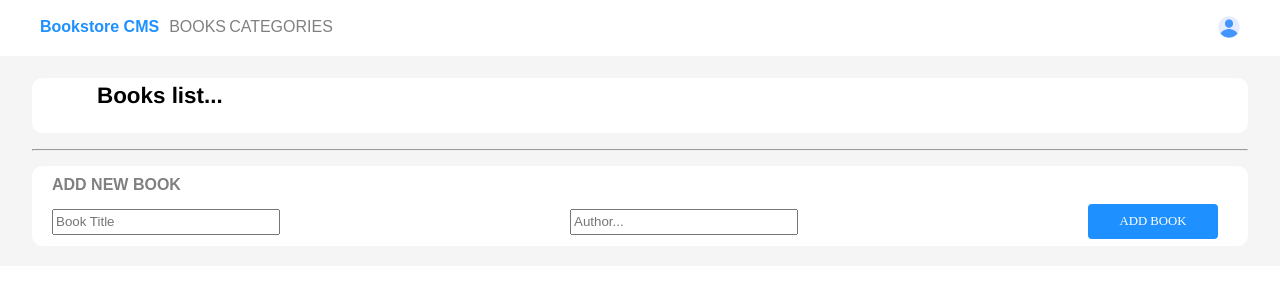
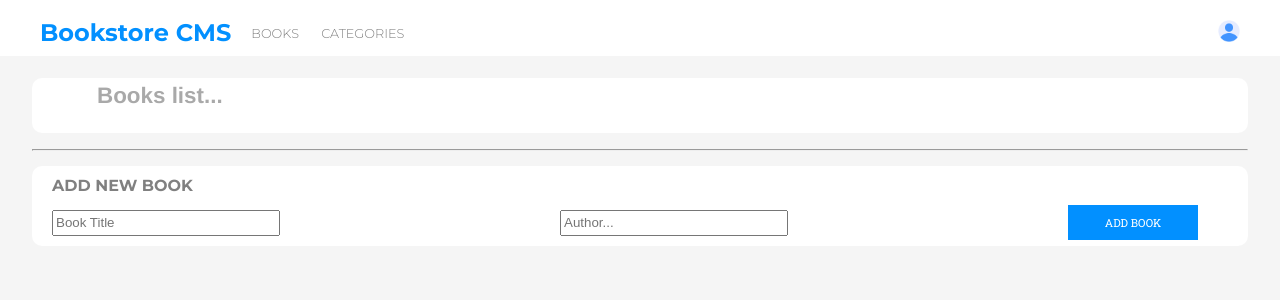
Before and after one commit to peter-mwovi/Bookstore, a React (Create React App) app: page / in a window 1280 px wide. Shown: the top 300 px of the page. Built offline with nearby package versions, Linux system fonts and the light colour scheme.

Commit message:
Edit src files

```diff
--- a/public/index.html
+++ b/public/index.html
@@ -3,6 +3,10 @@
   <head>
     <meta charset="utf-8" />
     <link rel="icon" href="%PUBLIC_URL%/favicon.ico" />
+    <link rel="preconnect" href="https://fonts.googleapis.com">
+    <link rel="preconnect" href="https://fonts.gstatic.com" crossorigin>
+    <link href="https://fonts.googleapis.com/css2?family=Roboto+Slab:wght@300;400;500;600;700;800&display=swap" rel="stylesheet">
+    <link href="https://fonts.googleapis.com/css2?family=Montserrat:wght@300;400;500;600;700;800&display=swap" rel="stylesheet">
     <meta name="viewport" content="width=device-width, initial-scale=1" />
     <meta
       name="description"
--- a/src/App.css
+++ b/src/App.css
@@ -6,6 +6,7 @@ h3 {
   font-size: 1.4rem;
   margin-left: 65px;
   padding-top: 5px;
+  color: darkgray;
 }
 
 h4 {
@@ -37,6 +38,10 @@ a {
   text-decoration: none;
   color: grey;
   width: 50px;
+  font-size: 0.8rem;
+  font-weight: lighter;
+  padding-top: 8px;
+  padding-left: 10px;
 }
 
 a:hover,
@@ -46,8 +51,9 @@ a:active {
 }
 
 .sitename {
-  color: dodgerblue;
-  font-weight: 600;
+  color: #0290ff;
+  font-weight: 700;
+  font-size: 1.5rem;
 }
 
 .booklist {
@@ -85,17 +91,29 @@ ul {
   margin-left: 20px;
   margin-top: 10px;
   margin-bottom: 10px;
+  margin-right: 90px;
+}
+
+.div2 {
+  max-height: 62px;
+  width: 150px;
+  margin-right: 0;
+  margin-top: 20px;
+  display: flex;
+  flex-direction: row;
+  flex-wrap: wrap;
 }
 
 .div3 {
-  margin-right: 30px;
-  margin-top: 40px;
+  margin-right: 120px;
+  margin-top: 10px;
   margin-bottom: 10px;
 }
 
 .categorysize {
   font-size: 0.8rem;
   color: darkgray;
+  font-weight: bold;
 }
 
 .titlesize {
@@ -105,7 +123,8 @@ ul {
 
 .authorsize {
   font-size: 0.9rem;
-  color: darkgray;
+  color: #4386bf;
+  font-weight: lighter;
 }
 
 .newbook {
@@ -129,13 +148,14 @@ ul {
   background-color: rgb(255, 255, 255);
   border-radius: 10px;
   width: 95%;
+  height: 65vh;
   margin-left: 2.5%;
-  margin-bottom: 2px;
   padding-bottom: 5px;
 }
 
 .categoryitem {
   margin-left: 20px;
+  font-weight: bold;
 }
 
 .ulcategory {
@@ -148,22 +168,24 @@ ul {
 
 .userimg {
   margin-right: 40px;
-  margin-top: 8px;
+  margin-top: 12px;
 }
 
 .lightbutton1 {
   background-color: transparent;
   border: none;
-  color: grey;
+  color: #4386bf;
   font-size: 1rem;
-  width: 90px;
+  font-weight: lighter;
+  width: 94px;
+  padding-left: 0;
 }
 
 .lightbutton1:hover,
 .lightbutton1:active {
   background-color: transparent;
   border: none;
-  color: dimgray;
+  color: #025caa;
   font-size: 1rem;
   font-weight: bold;
 }
@@ -171,16 +193,18 @@ ul {
 .lightbutton2 {
   background-color: transparent;
   border: none;
-  color: grey;
+  color: #4386bf;
   font-size: 1rem;
-  width: 70px;
+  font-weight: lighter;
+  width: 75px;
+  padding-left: 0;
 }
 
 .lightbutton2:hover,
 .lightbutton2:active {
   background-color: transparent;
   border: none;
-  color: dimgray;
+  color: #025caa;
   font-size: 1rem;
   font-weight: bold;
 }
@@ -188,23 +212,27 @@ ul {
 .lightbutton3 {
   background-color: transparent;
   border: none;
-  color: grey;
+  color: #4386bf;
   font-size: 1rem;
+  font-weight: lighter;
   width: 45px;
+  padding-left: 0;
 }
 
 .lightbutton3:hover,
 .lightbutton3:active {
   background-color: transparent;
   border: none;
-  color: dimgray;
+  color: #025caa;
   font-size: 1rem;
   font-weight: bold;
 }
 
 .buttonbook {
-  background-color: dodgerblue;
-  color: white;
+  background-color: #0290ff;
+  color: rgb(255, 255, 255);
+  font-size: 0.7rem;
+  font-weight: lighter;
   border: transparent;
   width: 135px;
   padding: 8px 12px;
@@ -213,18 +241,18 @@ ul {
 .buttonbook:hover,
 .buttonbook:active {
   background-color: rgb(2, 108, 214);
-  color: white;
+  color: rgb(255, 255, 255);
   border: transparent;
   font-weight: bold;
 }
 
 button {
-  background-color: dodgerblue;
-  color: white;
-  font-size: 0.8rem;
+  padding: 0;
   border: none;
-  border-radius: 4px;
-  padding: 5px 8px;
+  outline: none;
+  font: inherit;
+  color: inherit;
+  background: none;
 }
 
 input {
@@ -244,17 +272,59 @@ input {
 }
 
 .bookbutton {
-  margin-right: 30px;
+  margin-right: 50px;
   width: 130px;
   height: 35px;
+  font-size: 0.7rem;
+  font-weight: normal;
+  background-color: #0290ff;
+  color: rgb(255, 255, 255);
 }
 
 .bookbutton:hover,
 .bookutton:active {
-  margin-right: 30px;
+  margin-right: 50px;
   width: 130px;
   height: 35px;
   font-weight: bold;
   background-color: rgb(2, 108, 214);
   border: none;
 }
+
+.chaptertext {
+  font-size: 0.7rem;
+  font-weight: lighter;
+  color: #121212;
+  margin: 0;
+  padding-top: 5px;
+  padding-bottom: 5px;
+}
+
+.chapter {
+  font-size: 1rem;
+  font-weight: normal;
+  color: #121212;
+  margin: 0;
+  padding-top: 5px;
+  padding-bottom: 5px;
+}
+
+.circle {
+  margin-right: 20px;
+}
+
+.completed {
+  font-size: 0.7rem;
+  font-weight: lighter;
+  margin: 0;
+  padding-top: 4px;
+  padding-bottom: 4px;
+}
+
+.percentage {
+  font-size: 1.5rem;
+  font-weight: normal;
+  margin: 0;
+  padding-top: 4px;
+  padding-bottom: 4px;
+}
--- a/src/App.js
+++ b/src/App.js
@@ -1,15 +1,12 @@
 import './App.css';
 import React from 'react';
-import { Provider } from 'react-redux';
 import { BrowserRouter, Routes, Route } from 'react-router-dom';
 import Navbar from './components/Navbar';
 import Books from './components/Books';
 import Categories from './components/Categories';
-import store from './redux/store';
 
 function App() {
   return (
-    <Provider store={store}>
     <BrowserRouter>
       <Navbar />
       <Routes>
@@ -17,7 +14,6 @@ function App() {
         <Route path="categories" element={<Categories />} />
       </Routes>
     </BrowserRouter>
-    </Provider>
   );
 }
 
--- a/src/index.css
+++ b/src/index.css
@@ -10,7 +10,7 @@ code {
 }
 
 .robotoslab {
-  font-family: RobotoSlab, serif;
+  font-family: Roboto Slab, serif;
 }
 
 .montserrat {
@@ -19,4 +19,5 @@ code {
 
 #root {
   background-color: rgb(245, 245, 245);
+  padding-bottom: 60px;
 }
--- a/src/index.js
+++ b/src/index.js
@@ -1,11 +1,15 @@
 import React from 'react';
+import { Provider } from 'react-redux';
 import ReactDOM from 'react-dom/client';
 import './index.css';
 import App from './App';
+import store from './redux/store';
 
 const root = ReactDOM.createRoot(document.getElementById('root'));
 root.render(
   <React.StrictMode>
-    <App />
+    <Provider store={store}>
+      <App />
+    </Provider>
   </React.StrictMode>,
 );
```
Also changed, not shown: src/assets/circle.png (added). Lines whose indentation alone changed are shown as unchanged.
